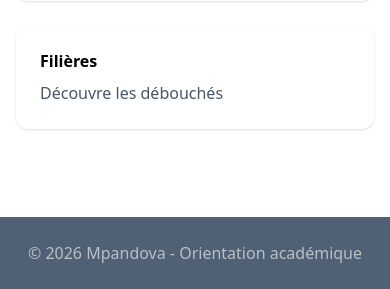
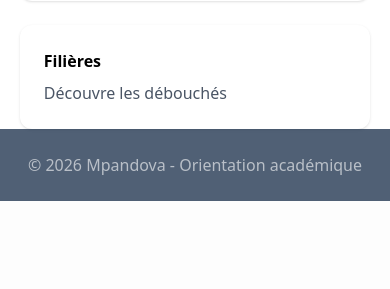
Before and after one commit to pablo-23-08/mpandova, a PHP site: page / in a window 390 px wide. Shown: the part 857-1146 px from the top of the page. After the commit the page ends 1058 px from the top, so only its background shows below. Run offline with PHP 8.4, Linux system fonts and the light colour scheme.

Commit message:
tailwind

```diff
--- a/app/views/layouts/footer.php
+++ b/app/views/layouts/footer.php
@@ -1,4 +1,4 @@
-        <footer class="bg-[#071d3b]/70 text-white/60 w-auto mt-22 md:mt-46 lg:mt-60">
+        <footer class="bg-[#071d3b]/70 text-white/60 w-auto mt-auto">
             <div class="max-w-6xl mx-auto p-6 text-center">
             <p>© 2026 Mpandova - Orientation académique</p>
             </div>
--- a/app/views/layouts/header.php
+++ b/app/views/layouts/header.php
@@ -7,7 +7,7 @@
         <link rel="icon" type="image/webp" href="../assets/img/logo.webp">
     </head>
 
-    <body>
+    <body class="min-h-screen flex flex-col">
         <video src="../assets/video/video_loop.mp4" autoplay loop muted class="absolute -z-10 object-cover h-screen w-full"></video>
 
         <header class="bg-[#071d3b]/70 text-white/60 w-auto h-auto " >
--- a/assets/css/output.css
+++ b/assets/css/output.css
@@ -189,8 +189,8 @@
   .mt-20 {
     margin-top: calc(var(--spacing) * 20);
   }
-  .mt-22 {
-    margin-top: calc(var(--spacing) * 22);
+  .mt-auto {
+    margin-top: auto;
   }
   .mb-2 {
     margin-bottom: calc(var(--spacing) * 2);
@@ -219,6 +219,9 @@
   .h-screen {
     height: 100vh;
   }
+  .min-h-screen {
+    min-height: 100vh;
+  }
   .w-64 {
     width: calc(var(--spacing) * 64);
   }
@@ -230,6 +233,9 @@
   }
   .max-w-6xl {
     max-width: var(--container-6xl);
+  }
+  .flex-col {
+    flex-direction: column;
   }
   .items-center {
     align-items: center;
@@ -379,11 +385,6 @@
       }
     }
   }
-  .md\:mt-46 {
-    @media (width >= 48rem) {
-      margin-top: calc(var(--spacing) * 46);
-    }
-  }
   .md\:block {
     @media (width >= 48rem) {
       display: block;
@@ -397,11 +398,6 @@
   .md\:grid-cols-3 {
     @media (width >= 48rem) {
       grid-template-columns: repeat(3, minmax(0, 1fr));
-    }
-  }
-  .lg\:mt-60 {
-    @media (width >= 64rem) {
-      margin-top: calc(var(--spacing) * 60);
     }
   }
 }
```
